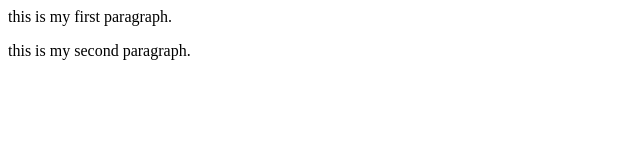
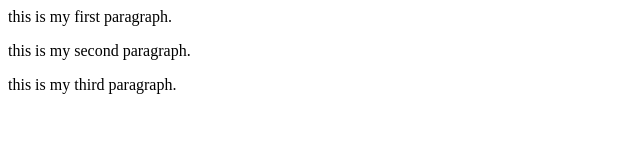
Before and after one commit to dip9564/Localrepo, a plain HTML site: page index.html in a window 1280 px wide. Shown: the whole page, without its empty margins (0-640 px from the left). Drawn offline with Linux system fonts and the light colour scheme.

Commit message:
third line

```diff
--- a/index.html
+++ b/index.html
@@ -1,2 +1,3 @@
 <p> this is my first paragraph.</p>
 <p> this is my second paragraph.</p>
+<p> this is my third paragraph.</p>
```
